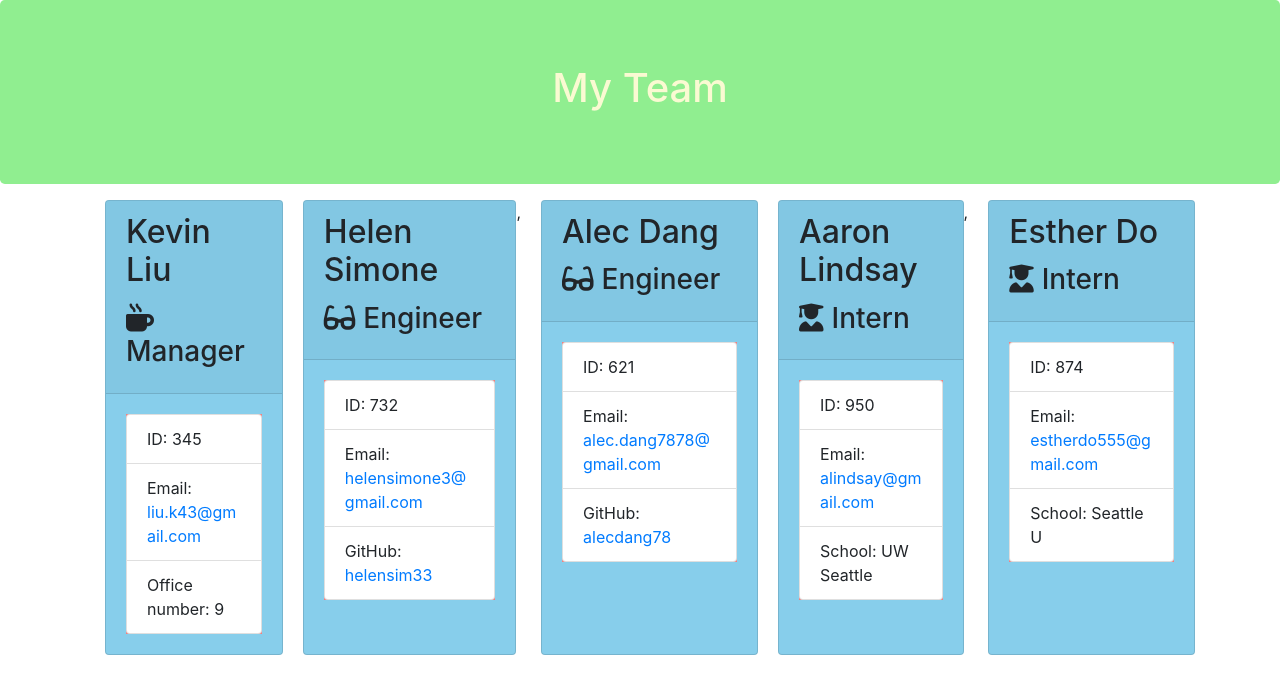
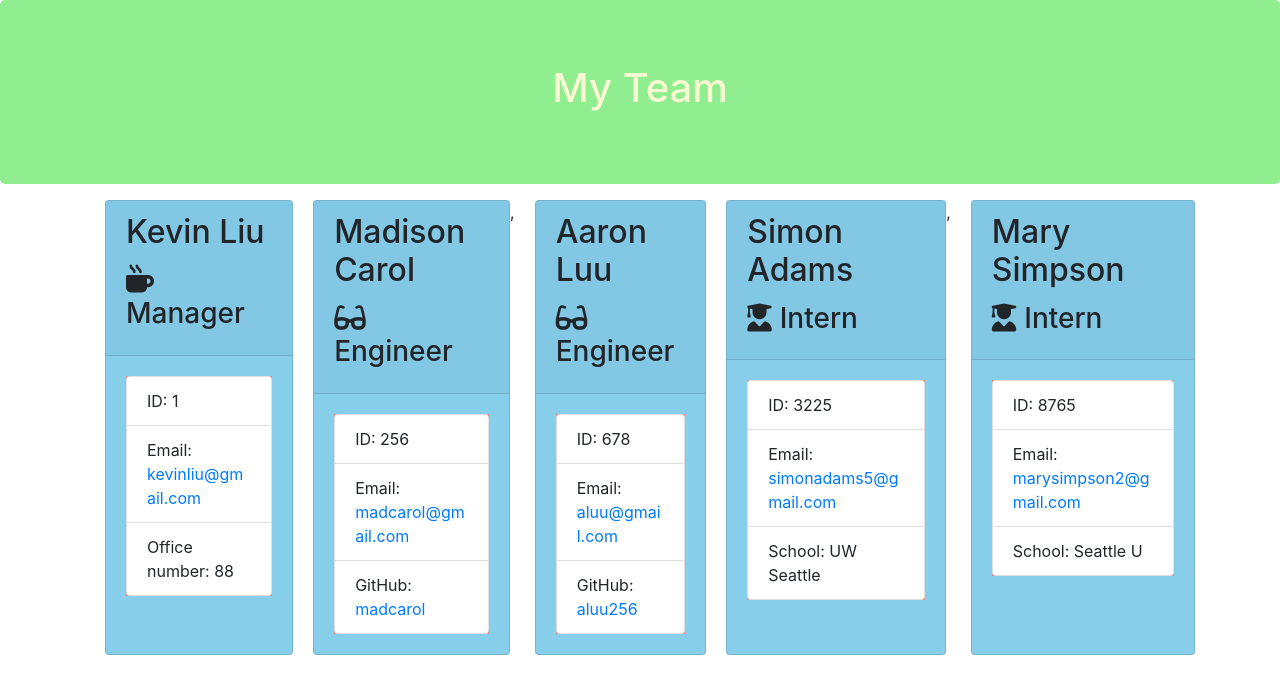
Before and after one commit to vxmao87/employee-summary, a website: page Develop/output/team.html in a window 1280 px wide. Drawn offline with nearby package versions, Linux system fonts and the light colour scheme.

Commit message:
updated README file

```diff
--- a/Develop/output/team.html
+++ b/Develop/output/team.html
@@ -30,60 +30,60 @@
     </div>
     <div class="card-body">
         <ul class="list-group">
-            <li class="list-group-item">ID: 345</li>
-            <li class="list-group-item">Email: <a href="mailto:liu.k43@gmail.com">liu.k43@gmail.com</a></li>
-            <li class="list-group-item">Office number: 9</li>
+            <li class="list-group-item">ID: 1</li>
+            <li class="list-group-item">Email: <a href="mailto:kevinliu@gmail.com">kevinliu@gmail.com</a></li>
+            <li class="list-group-item">Office number: 88</li>
         </ul>
     </div>
 </div>
 <div class="card employee-card">
     <div class="card-header">
-        <h2 class="card-title">Helen Simone</h2>
+        <h2 class="card-title">Madison Carol</h2>
         <h3 class="card-title"><i class="fas fa-glasses mr-2"></i>Engineer</h3>
     </div>
     <div class="card-body">
         <ul class="list-group">
-            <li class="list-group-item">ID: 732</li>
-            <li class="list-group-item">Email: <a href="mailto:helensimone3@gmail.com">helensimone3@gmail.com</a></li>
-            <li class="list-group-item">GitHub: <a href="https://github.com/helensim33" target="_blank" rel="noopener noreferrer">helensim33</a></li>
+            <li class="list-group-item">ID: 256</li>
+            <li class="list-group-item">Email: <a href="mailto:madcarol@gmail.com">madcarol@gmail.com</a></li>
+            <li class="list-group-item">GitHub: <a href="https://github.com/madcarol" target="_blank" rel="noopener noreferrer">madcarol</a></li>
         </ul>
     </div>
 </div>
 ,<div class="card employee-card">
     <div class="card-header">
-        <h2 class="card-title">Alec Dang</h2>
+        <h2 class="card-title">Aaron Luu</h2>
         <h3 class="card-title"><i class="fas fa-glasses mr-2"></i>Engineer</h3>
     </div>
     <div class="card-body">
         <ul class="list-group">
-            <li class="list-group-item">ID: 621</li>
-            <li class="list-group-item">Email: <a href="mailto:alec.dang7878@gmail.com">alec.dang7878@gmail.com</a></li>
-            <li class="list-group-item">GitHub: <a href="https://github.com/alecdang78" target="_blank" rel="noopener noreferrer">alecdang78</a></li>
+            <li class="list-group-item">ID: 678</li>
+            <li class="list-group-item">Email: <a href="mailto:aluu@gmail.com">aluu@gmail.com</a></li>
+            <li class="list-group-item">GitHub: <a href="https://github.com/aluu256" target="_blank" rel="noopener noreferrer">aluu256</a></li>
         </ul>
     </div>
 </div>
 <div class="card employee-card">
     <div class="card-header">
-        <h2 class="card-title">Aaron Lindsay</h2>
+        <h2 class="card-title">Simon Adams</h2>
         <h3 class="card-title"><i class="fas fa-user-graduate mr-2"></i>Intern</h3>
     </div>
     <div class="card-body">
         <ul class="list-group">
-            <li class="list-group-item">ID: 950</li>
-            <li class="list-group-item">Email: <a href="mailto:alindsay@gmail.com">alindsay@gmail.com</a></li>
+            <li class="list-group-item">ID: 3225</li>
+            <li class="list-group-item">Email: <a href="mailto:simonadams5@gmail.com">simonadams5@gmail.com</a></li>
             <li class="list-group-item">School: UW Seattle</li>
         </ul>
     </div>
 </div>
 ,<div class="card employee-card">
     <div class="card-header">
-        <h2 class="card-title">Esther Do</h2>
+        <h2 class="card-title">Mary Simpson</h2>
         <h3 class="card-title"><i class="fas fa-user-graduate mr-2"></i>Intern</h3>
     </div>
     <div class="card-body">
         <ul class="list-group">
-            <li class="list-group-item">ID: 874</li>
-            <li class="list-group-item">Email: <a href="mailto:estherdo555@gmail.com">estherdo555@gmail.com</a></li>
+            <li class="list-group-item">ID: 8765</li>
+            <li class="list-group-item">Email: <a href="mailto:marysimpson2@gmail.com">marysimpson2@gmail.com</a></li>
             <li class="list-group-item">School: Seattle U</li>
         </ul>
     </div>
```
Also changed, not shown: Develop/assets/img/employee-summary-terminal.png (added), Develop/assets/img/employee-summary-webpage.png (added), README.md.
